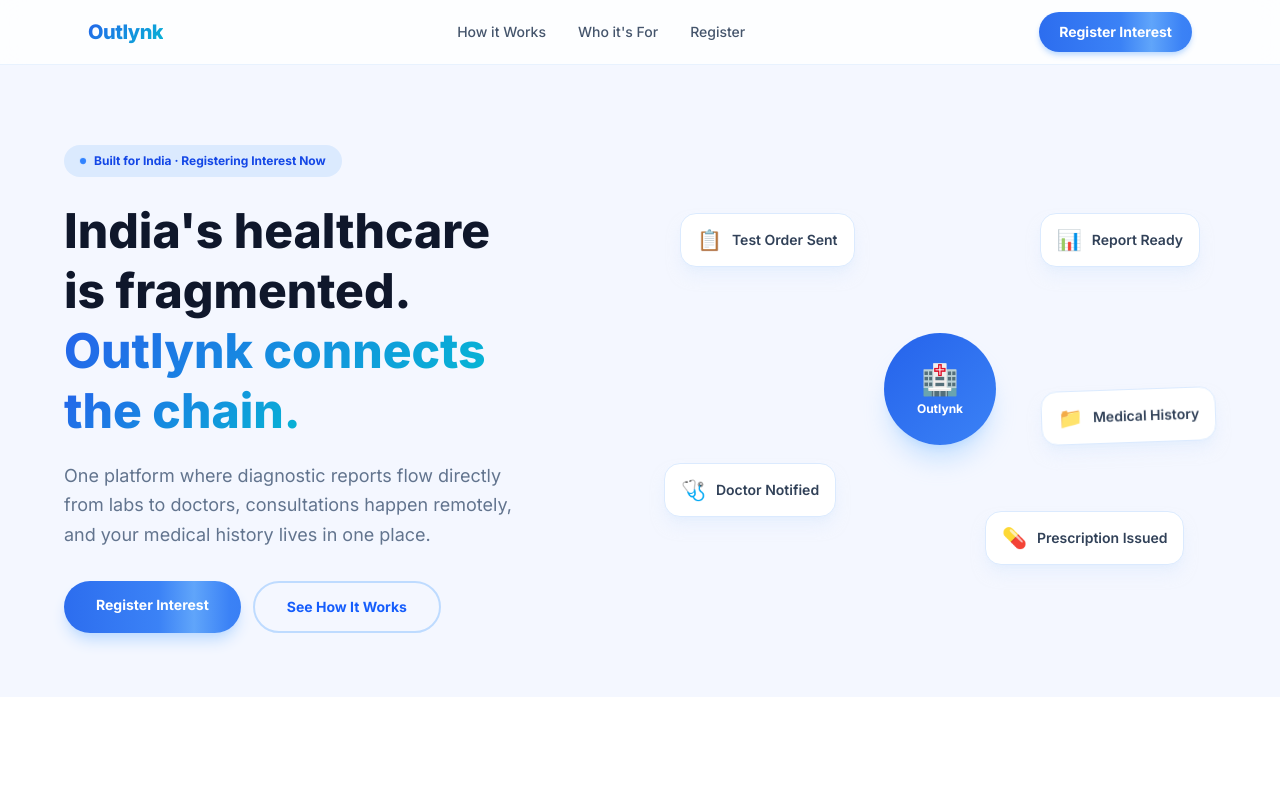
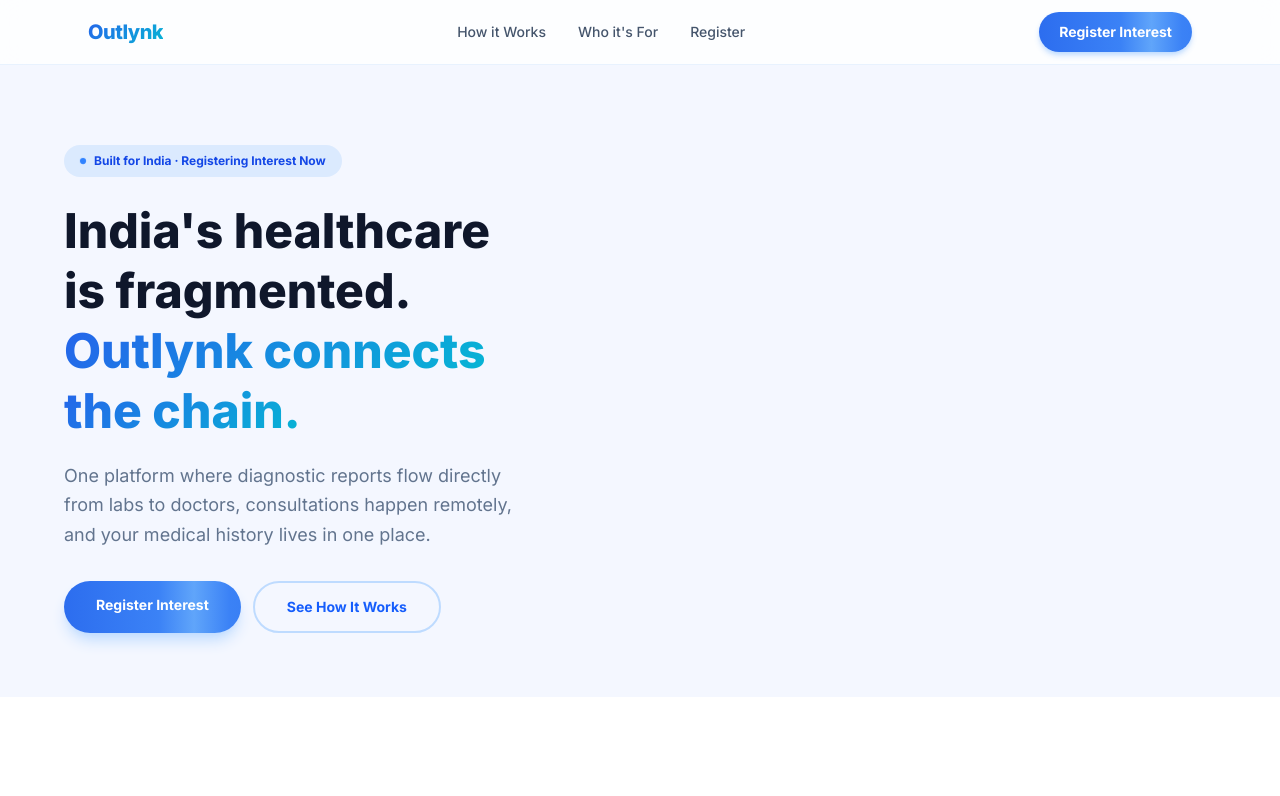
Before and after one commit to vineeth0306/outlynk-landing, a Next.js app: page / in a window 1280 px wide. Shown: the top 796 px of the page. Built offline with nearby package versions, Linux system fonts and the light colour scheme.

Commit message:
feat: replace scattered chips with animated product flow feed in hero

```diff
--- a/app/page.tsx
+++ b/app/page.tsx
@@ -58,13 +58,6 @@
   { label: "Finally", title: "And it is often unclear...", detail: "Do you need a follow-up? Where are your reports?" },
 ];
 
-const heroChips = [
-  { icon: "📋", label: "Test Order Sent" },
-  { icon: "📊", label: "Report Ready" },
-  { icon: "🩺", label: "Doctor Notified" },
-  { icon: "💊", label: "Prescription Issued" },
-  { icon: "📁", label: "Medical History" },
-];
 
 export default function Home() {
   const [activeRole, setActiveRole] = useState<Role>("patient");
@@ -154,34 +147,62 @@
               </div>
             </div>
 
-            {/* Right — floating chips */}
-            <div className="relative h-80 md:h-96 hidden md:block">
-              {/* Central circle */}
-              <div className="absolute top-1/2 left-1/2 -translate-x-1/2 -translate-y-1/2 w-28 h-28 rounded-full icon-box-blue flex flex-col items-center justify-center shadow-xl shadow-blue-300/40">
-                <span className="text-3xl">🏥</span>
-                <span className="text-white text-xs font-bold mt-1">Outlynk</span>
+            {/* Right — animated product flow */}
+            <div className="hidden md:flex flex-col gap-3 animate-fade-up-d2">
+
+              {/* Card header */}
+              <div className="bg-white rounded-2xl border border-blue-100 shadow-md p-4">
+                <div className="flex items-center justify-between mb-4">
+                  <div className="flex items-center gap-2">
+                    <div className="w-2 h-2 rounded-full bg-green-400 animate-pulse" />
+                    <span className="text-sm font-bold text-slate-700">Outlynk Activity</span>
+                  </div>
+                  <span className="text-xs text-slate-400">Live</span>
+                </div>
+
+                {/* Step 1 */}
+                <div className="flex items-start gap-3 pb-3 border-b border-slate-50 animate-fade-up" style={{ animationDelay: "0.3s" }}>
+                  <div className="w-9 h-9 rounded-xl bg-blue-50 flex items-center justify-center text-lg flex-shrink-0">🔬</div>
+                  <div className="flex-1 min-w-0">
+                    <div className="text-xs text-slate-400 mb-0.5">Diagnostic Centre</div>
+                    <div className="text-sm font-semibold text-slate-800">LabCare uploaded CBC Report</div>
+                    <div className="text-xs text-slate-400">Shared with Dr. Sharma automatically</div>
+                  </div>
+                  <span className="text-xs text-green-500 font-semibold flex-shrink-0">Just now</span>
+                </div>
+
+                {/* Step 2 */}
+                <div className="flex items-start gap-3 py-3 border-b border-slate-50 animate-fade-up" style={{ animationDelay: "0.6s" }}>
+                  <div className="w-9 h-9 rounded-xl bg-blue-50 flex items-center justify-center text-lg flex-shrink-0">🩺</div>
+                  <div className="flex-1 min-w-0">
+                    <div className="text-xs text-slate-400 mb-0.5">Doctor</div>
+                    <div className="text-sm font-semibold text-slate-800">Dr. Sharma reviewed remotely</div>
+                    <div className="text-xs text-slate-400">No physical visit needed</div>
+                  </div>
+                  <span className="text-xs text-blue-500 font-semibold flex-shrink-0">2 min ago</span>
+                </div>
+
+                {/* Step 3 */}
+                <div className="flex items-start gap-3 pt-3 animate-fade-up" style={{ animationDelay: "0.9s" }}>
+                  <div className="w-9 h-9 rounded-xl bg-blue-50 flex items-center justify-center text-lg flex-shrink-0">💊</div>
+                  <div className="flex-1 min-w-0">
+                    <div className="text-xs text-slate-400 mb-0.5">Patient</div>
+                    <div className="text-sm font-semibold text-slate-800">Prescription issued digitally</div>
+                    <div className="text-xs text-slate-400">Saved to medical history</div>
+                  </div>
+                  <span className="text-xs text-blue-500 font-semibold flex-shrink-0">3 min ago</span>
+                </div>
               </div>
 
-              {/* Floating chips */}
-              {heroChips.map((chip, i) => {
-                const positions = [
-                  "top-4 left-4",
-                  "top-4 right-4",
-                  "bottom-16 left-0",
-                  "bottom-4 right-8",
-                  "top-1/2 right-0",
-                ];
-                const anims = ["animate-float", "animate-float-d1", "animate-float-d2", "animate-float-d3", "animate-float2"];
-                return (
-                  <div
-                    key={chip.label}
-                    className={`absolute ${positions[i]} ${anims[i]} bg-white rounded-2xl px-4 py-3 flex items-center gap-2.5 shadow-lg shadow-blue-100/50 border border-blue-100`}
-                  >
-                    <span className="text-xl">{chip.icon}</span>
-                    <span className="text-sm font-semibold text-slate-700">{chip.label}</span>
-                  </div>
-                );
-              })}
+              {/* Summary chip */}
+              <div className="bg-gradient-to-r from-blue-600 to-cyan-500 rounded-2xl p-4 flex items-center gap-3 shadow-lg shadow-blue-200 animate-fade-up" style={{ animationDelay: "1.1s" }}>
+                <div className="w-10 h-10 rounded-xl bg-white/20 flex items-center justify-center text-xl flex-shrink-0">✅</div>
+                <div>
+                  <div className="text-sm font-bold text-white">No extra trip needed</div>
+                  <div className="text-xs text-blue-100">Patient consulted, diagnosed and prescribed — remotely</div>
+                </div>
+              </div>
+
             </div>
           </div>
         </div>
```
